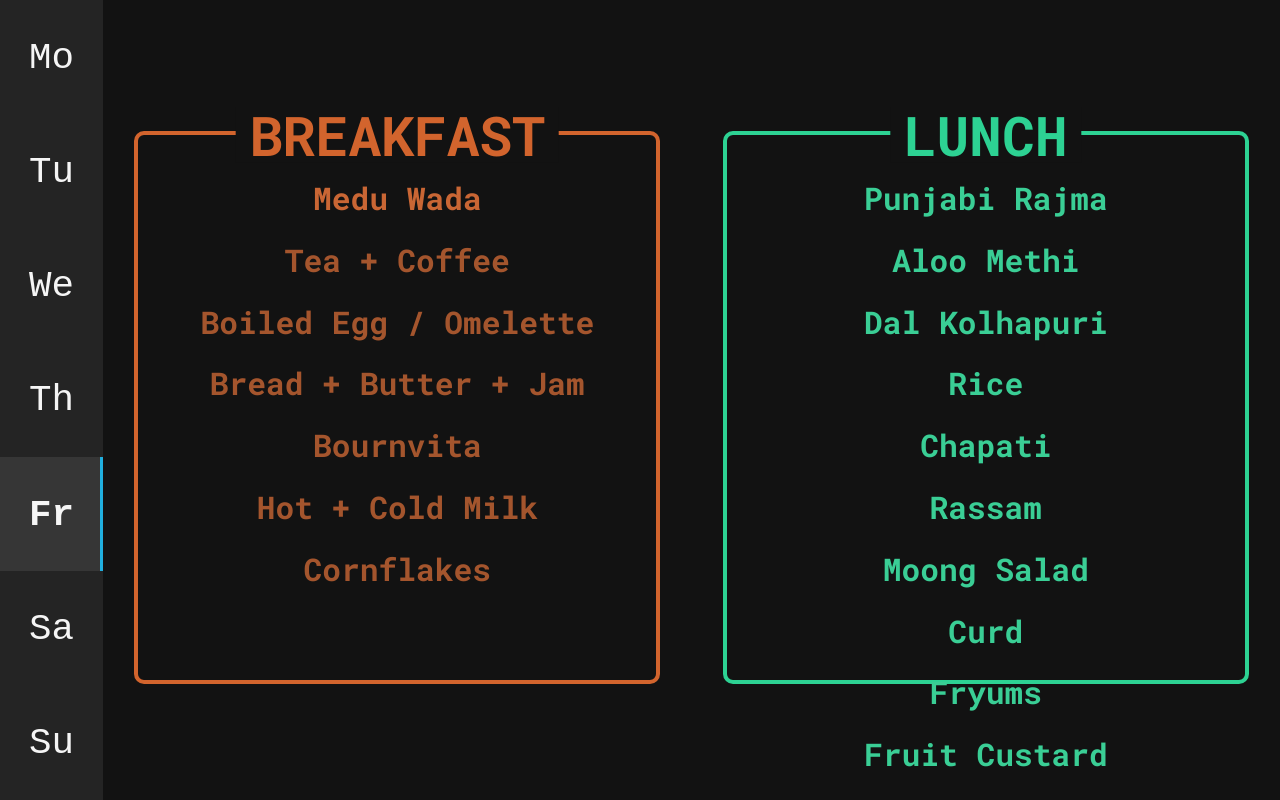
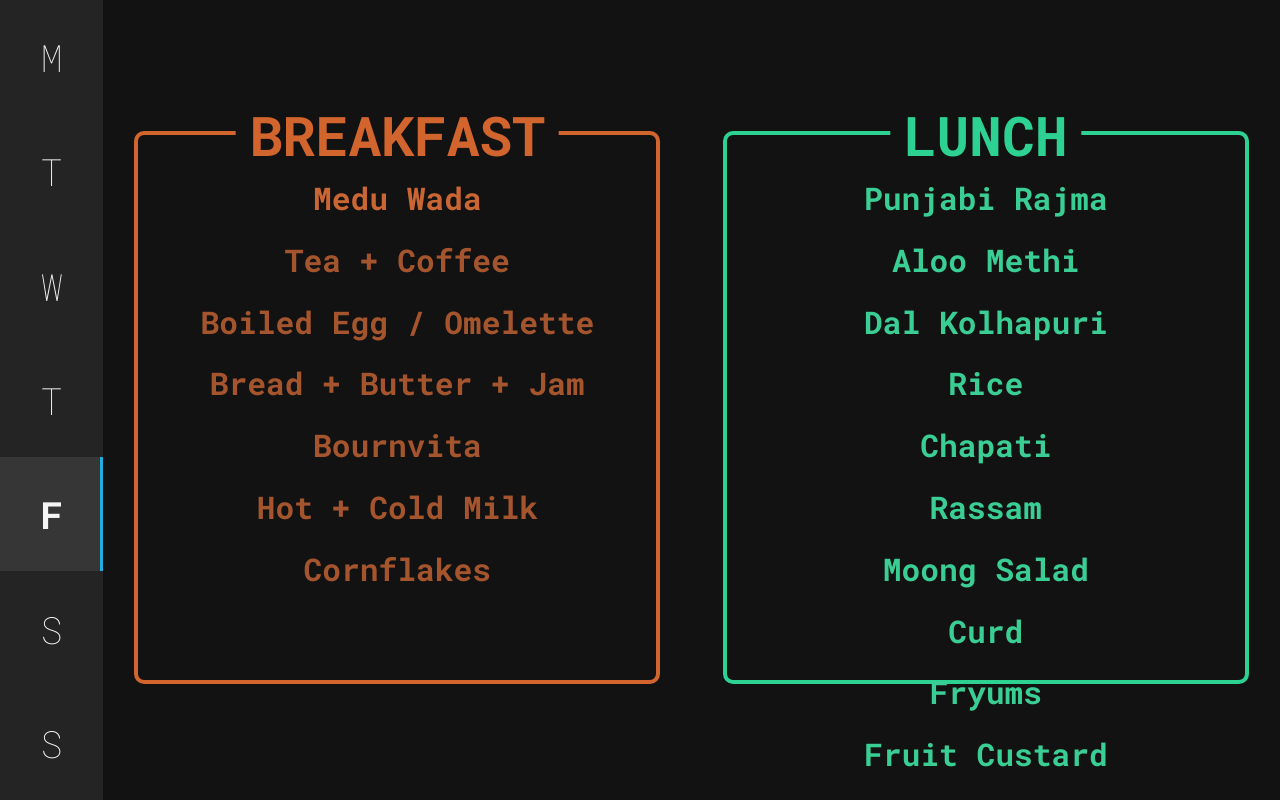
Before and after one commit to aryanpingle/Mess-Menu, a plain HTML site: page index.html in a window 1280 px wide. Drawn offline with Linux system fonts and the light colour scheme.

Commit message:
Better day-picker

```diff
--- a/index.html
+++ b/index.html
@@ -51,25 +51,25 @@
     <div id="page">
         <div class="day-picker">
             <div class="day-choice">
-                <div class="day-text">Mo</div>
+                <div class="day-text">M</div>
             </div>
             <div class="day-choice">
-                <div class="day-text">Tu</div>
+                <div class="day-text">T</div>
             </div>
             <div class="day-choice">
-                <div class="day-text">We</div>
+                <div class="day-text">W</div>
             </div>
             <div class="day-choice">
-                <div class="day-text">Th</div>
+                <div class="day-text">T</div>
             </div>
             <div class="day-choice">
-                <div class="day-text">Fr</div>
+                <div class="day-text">F</div>
             </div>
             <div class="day-choice">
-                <div class="day-text">Sa</div>
+                <div class="day-text">S</div>
             </div>
             <div class="day-choice">
-                <div class="day-text">Su</div>
+                <div class="day-text">S</div>
             </div>
         </div>
         <div id="actual-menu">
--- a/main.css
+++ b/main.css
@@ -63,7 +63,6 @@ body {
 /* Day Picker */
 
 .day-picker {
-    font-family: 'Courier New', Courier, 'Roboto Mono', monospace;
     position: relative;
     display: flex;
     align-items: center;
@@ -102,7 +101,7 @@ body {
     justify-content: center;
     align-items: center;
     padding: 0.35em 0;
-    font-weight: 500;
+    font-weight: 100;
 }
 
 .day-choice::after {
```
